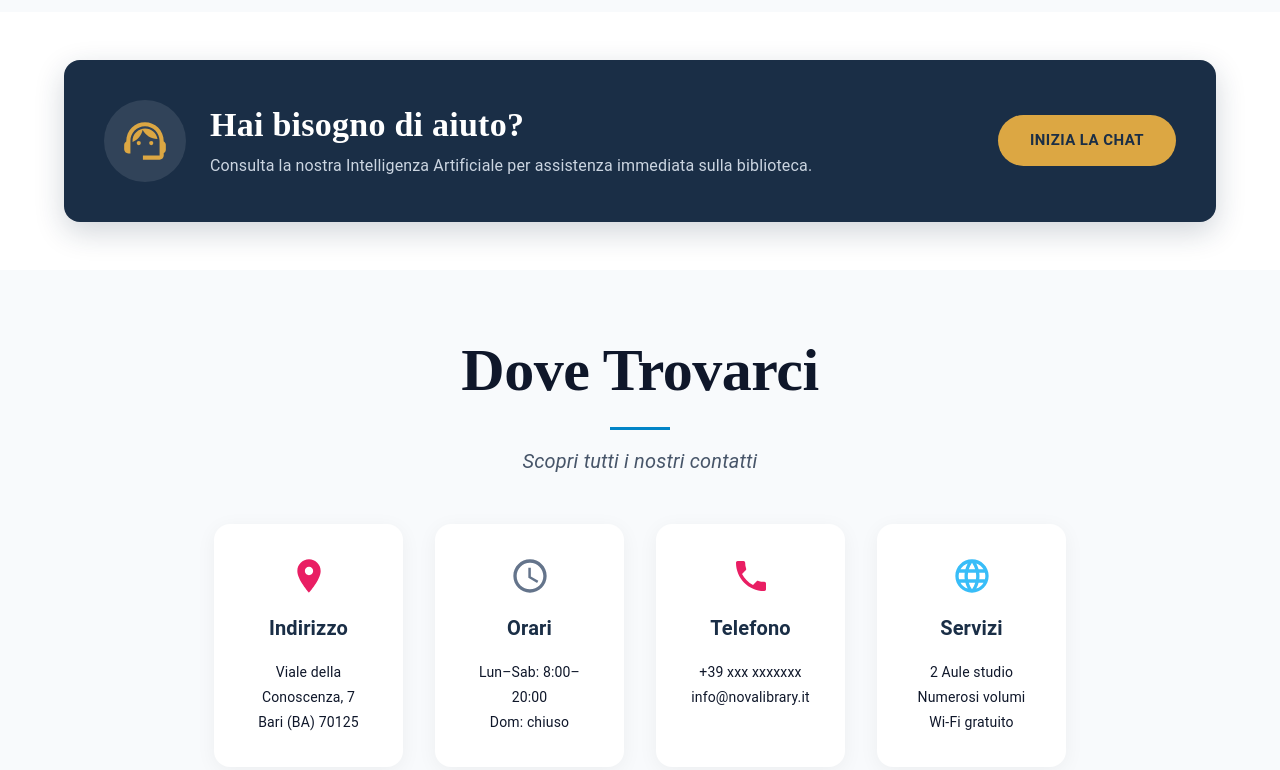
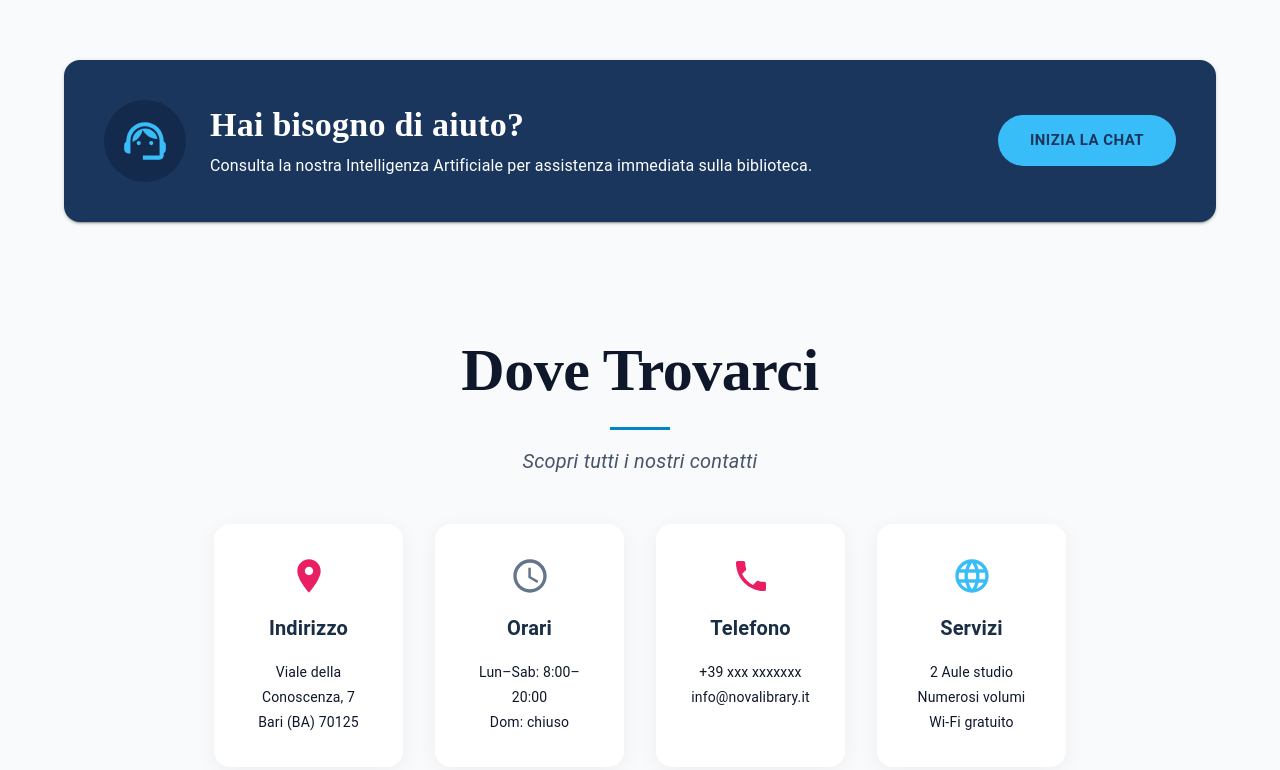
Before and after one commit to Alexx904/Biblioteca-AI, a React (Vite) app in the folder frontend/: page / in a window 1280 px wide. Shown: the part 1948-2718 px from the top of the page. Built offline with nearby package versions, Linux system fonts and the light colour scheme; no server answers.

Commit message:
Colori Sezione Chat

```diff
--- a/frontend/src/Chat.jsx
+++ b/frontend/src/Chat.jsx
@@ -4,35 +4,35 @@ import SupportAgentIcon from '@mui/icons-material/SupportAgent';
 
 function Chat() {
   return (
-    <Box component="section" id="chat" sx={{ py: 6, bgcolor: '#ffffff' }}>
+    <Box component="section" id="chat" sx={{ py: 6 }}>
       <Container maxWidth="lg">
 
         {/* Banner con sfondo scuro */}
         <Paper
-          elevation={0}
+          elevation={2}
           sx={{
             p: { xs: 4, md: 5 },
             borderRadius: 4,
-            bgcolor: '#1a2e46', // Sfondo blu scuro per far risaltare la sezione
-            color: 'white',
+            bgcolor: 'primary.main',
+            color: 'primary.contrastText',
             display: 'flex',
             flexDirection: { xs: 'column', md: 'row' },
             alignItems: 'center',
             justifyContent: 'space-between',
             gap: 4,
-            boxShadow: '0 10px 30px rgba(26, 46, 70, 0.2)'
+
           }}
         >
           {/* Testo e Icona a sinistra */}
           <Stack direction="row" spacing={3} sx={{ alignItems: "center" }}>
-            <Box sx={{ p: 2, bgcolor: 'rgba(255,255,255,0.1)', borderRadius: '50%', display: 'flex' }}>
-              <SupportAgentIcon sx={{ fontSize: 50, color: '#DCA743' }} />
+            <Box sx={{ p: 2, bgcolor: 'primary.dark', borderRadius: '50%', display: 'flex' }}>
+              <SupportAgentIcon sx={{ fontSize: 50, color: 'secondary.light' }} />
             </Box>
             <Box sx={{ textAlign: { xs: 'center', md: 'left' } }}>
               <Typography variant="h4" sx={{ fontWeight: 'bold', fontFamily: 'serif', mb: 1 }}>
                 Hai bisogno di aiuto?
               </Typography>
-              <Typography variant="body1" sx={{ color: '#cbd5e1' }}>
+              <Typography variant="body1">
                 Consulta la nostra Intelligenza Artificiale per assistenza immediata sulla biblioteca.
               </Typography>
             </Box>
@@ -42,10 +42,10 @@ function Chat() {
           <Button
             variant="contained"
             size="large"
-            onClick={() => window.dispatchEvent(new Event("apriChat"))} // <-- AGGIUNGI QUESTO
+            onClick={() => window.dispatchEvent(new Event("apriChat"))}
             sx={{
-              bgcolor: '#DCA743',
-              color: '#1a2e46',
+              bgcolor: 'secondary.light',
+              color: 'primary.main',
               fontWeight: 'bold',
               borderRadius: 8,
               px: 4,
@@ -53,7 +53,7 @@ function Chat() {
               whiteSpace: 'nowrap',
               boxShadow: 'none',
               '&:hover': {
-                bgcolor: '#cfa03c' // Sostituisci i tuoi tre puntini con un colore hover reale
+                bgcolor: 'secondary.main'
               }
             }}
           >
```
